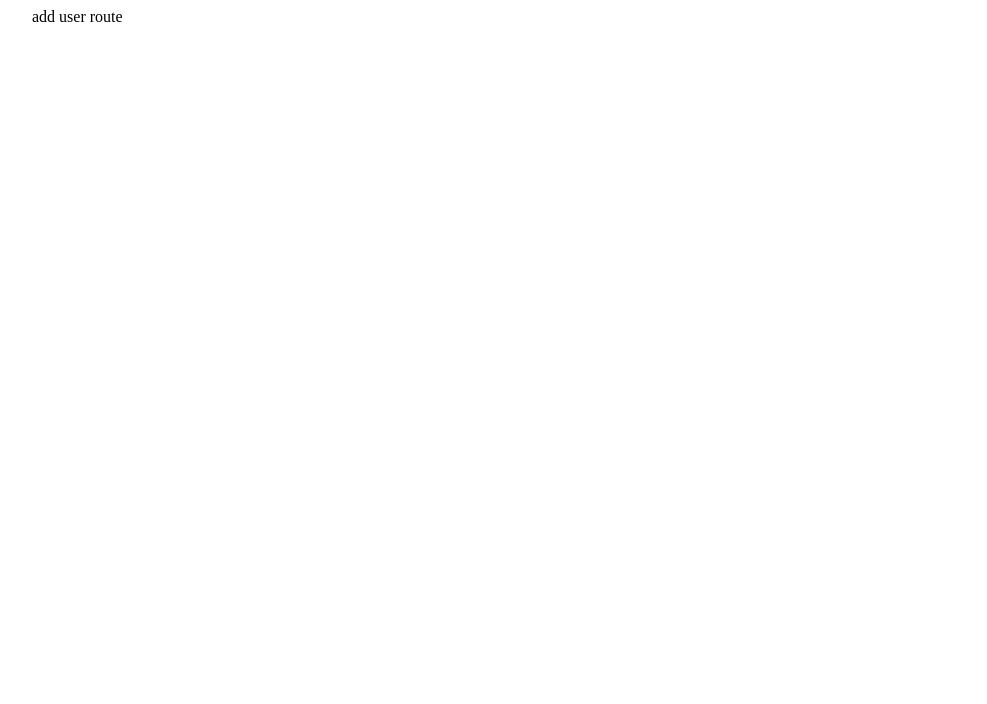
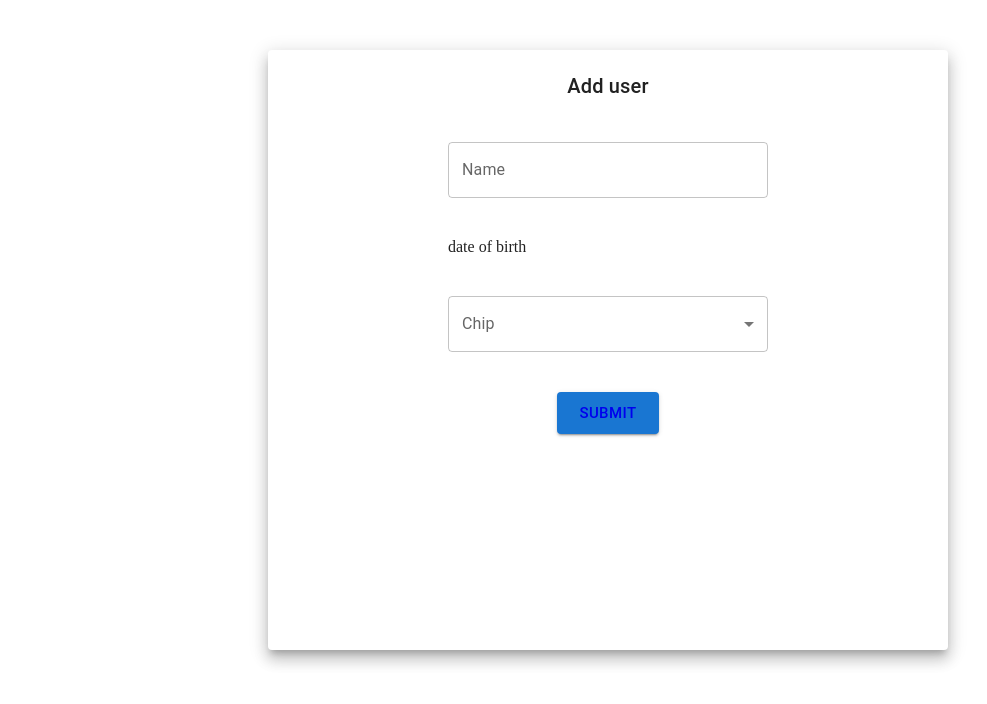
Before and after one commit to hamedmatari/ariana, a React (Create React App) app: page /adduser in a window 1280 px wide. Shown: the top 704 px of the page, without its empty margins (32-1019 px from the left). Built offline with nearby package versions, Linux system fonts and the light colour scheme.

Commit message:
AddUser & SelectSkill components

```diff
--- a/package.json
+++ b/package.json
@@ -3,6 +3,7 @@
   "version": "0.1.0",
   "private": true,
   "dependencies": {
+    "@date-io/dayjs": "^2.13.1",
     "@emotion/react": "^11.8.1",
     "@emotion/styled": "^11.8.1",
     "@mui/icons-material": "^5.4.2",
--- a/src/components/InfoTable.jsx
+++ b/src/components/InfoTable.jsx
@@ -7,6 +7,8 @@ import TableContainer from "@mui/material/TableContainer";
 import TableHead from "@mui/material/TableHead";
 import TableRow from "@mui/material/TableRow";
 import Paper from "@mui/material/Paper";
+import { useSelector } from "react-redux";
+import { Typography } from "@mui/material";
 
 const StyledTableCell = styled(TableCell)(({ theme }) => ({
   [`&.${tableCellClasses.head}`]: {
@@ -40,29 +42,35 @@ const rows = [
   createData("Gingerbread", 356, 16.0),
 ];
 
-export default function CustomizedTables() {
+export default function InfoTable() {
+  const users = useSelector((state) => state.users.users);
+
+  if (users.length >= 1) {
     return (
       <TableContainer component={Paper}>
         <Table sx={{ minWidth: 700 }} aria-label="customized table">
           <TableHead>
             <TableRow>
-            <StyledTableCell>Dessert (100g serving)</StyledTableCell>
-            <StyledTableCell align="right">Calories</StyledTableCell>
-            <StyledTableCell align="right">Fat&nbsp;(g)</StyledTableCell>
+              <StyledTableCell>Name</StyledTableCell>
+              <StyledTableCell align="right">Skills</StyledTableCell>
+              <StyledTableCell align="right">Date of birth</StyledTableCell>
             </TableRow>
           </TableHead>
           <TableBody>
-          {rows.map((row) => (
-            <StyledTableRow key={row.name}>
+            {users.map((user) => (
+              <StyledTableRow key={user.name}>
                 <StyledTableCell component="th" scope="row">
-                {row.name}
+                  {user.name}
                 </StyledTableCell>
-              <StyledTableCell align="right">{row.calories}</StyledTableCell>
-              <StyledTableCell align="right">{row.fat}</StyledTableCell>
+                <StyledTableCell align="right">{user.skills}</StyledTableCell>
+                <StyledTableCell align="right">{user.date}</StyledTableCell>
               </StyledTableRow>
             ))}
           </TableBody>
         </Table>
       </TableContainer>
     );
+  } else {
+    return <Typography variant="h6">There is not any user</Typography>;
   }
+}
--- /dev/null
+++ b/src/components/SelectSkills.jsx
@@ -0,0 +1,191 @@
+import * as React from "react";
+import { useTheme } from "@mui/material/styles";
+import Box from "@mui/material/Box";
+import OutlinedInput from "@mui/material/OutlinedInput";
+import InputLabel from "@mui/material/InputLabel";
+import MenuItem from "@mui/material/MenuItem";
+import FormControl from "@mui/material/FormControl";
+import Select from "@mui/material/Select";
+import Chip from "@mui/material/Chip";
+import { useState } from "react";
+
+const ITEM_HEIGHT = 48;
+const ITEM_PADDING_TOP = 8;
+const MenuProps = {
+  PaperProps: {
+    style: {
+      maxHeight: ITEM_HEIGHT * 4.5 + ITEM_PADDING_TOP,
+      width: 250,
+    },
+  },
+};
+
+const skills = ["React", "Vue", "Redux", "Nestjs", "Material UI", "HTML"];
+
+function getStyles(name, personName, theme) {
+  return {
+    fontWeight:
+      personName.indexOf(name) === -1
+        ? theme.typography.fontWeightRegular
+        : theme.typography.fontWeightMedium,
+  };
+}
+
+export default function SelectSkills({ setSkills }) {
+  const theme = useTheme();
+  const [personName, setPersonName] = useState([]);
+
+  const handleChange = (event) => {
+    const {
+      target: { value },
+    } = event;
+    setPersonName(
+      // On autofill we get a stringified value.
+      typeof value === "string" ? value.split(",") : value
+    );
+    setSkills(typeof value === "string" ? value.split(",") : value);
+  };
+
+  return (
+    <div>
+      <FormControl sx={{ width: "100%" }}>
+        <InputLabel id="demo-multiple-chip-label">Chip</InputLabel>
+        <Select
+          labelId="demo-multiple-chip-label"
+          id="demo-multiple-chip"
+          multiple
+          value={personName}
+          onChange={handleChange}
+          input={<OutlinedInput id="select-multiple-chip" label="Chip" />}
+          renderValue={(selected) => (
+            <Box sx={{ display: "flex", flexWrap: "wrap", gap: 0.5 }}>
+              {selected.map((value) => (
+                <Chip key={value} label={value} />
+              ))}
+            </Box>
+          )}
+          MenuProps={MenuProps}
+        >
+          {skills.map((name) => (
+            <MenuItem
+              key={name}
+              value={name}
+              style={getStyles(name, personName, theme)}
+            >
+              {name}
+            </MenuItem>
+          ))}
+        </Select>
+      </FormControl>
+    </div>
+  );
+}
+// import React from "react";
+// import Box from "@mui/material/Box";
+// import TextField from "@mui/material/TextField";
+// import { Menu, Switch, FormControlLabel, Button } from "@mui/material";
+// import MenuItem from "@mui/material/MenuItem";
+// import { useState } from "react";
+
+// const skills = ["React", "Vue", "Redux", "Nestjs", "Material UI", "HTML"];
+// let inputValue = [];
+
+// export default function SelectSkills() {
+//   const [input, setInput] = useState([
+//     {
+//       name: "react",
+//       checked: false,
+//     },
+//     {
+//       name: "vue",
+//       checked: true,
+//     },
+//     {
+//       name: "html",
+//       checked: false,
+//     },
+//     {
+//       name: "css",
+//       checked: false,
+//     },
+//     {
+//       name: "materialUI",
+//       checked: false,
+//     },
+//   ]);
+//   const [anchorEl, setAnchorEl] = useState(null);
+//   const open = Boolean(anchorEl);
+
+//   const handleClick = (event) => {
+//     setAnchorEl(event.currentTarget);
+//   };
+
+//   const handleClose = () => {
+//     setAnchorEl(null);
+//   };
+//   const submit = () => {
+//     setAnchorEl(null);
+//     input.forEach((item) => {
+//       if (item.checked) {
+//         inputValue.push(item.name);
+//       } else {
+//         inputValue = inputValue.filter((item) => item !== item.name);
+//       }
+//     });
+//     console.log();
+//   };
+
+//   const handleSwitch = (e) => {
+//     setInput((prvState) =>
+//       prvState.map((item) =>
+//         item.name === e.target.name
+//           ? { name: item.name, checked: !item.checked }
+//           : item
+//       )
+//     );
+//   };
+//   return (
+//     <Box>
+//       <TextField
+//         fullWidth
+//         aria-controls={open ? "basic-menu" : undefined}
+//         aria-haspopup="true"
+//         aria-expanded={open ? "true" : undefined}
+//         onClick={handleClick}
+//         id="outlined-read-only-input"
+//         label="User skills"
+//         value={inputValue}
+//         InputProps={{
+//           readOnly: true,
+//         }}
+//       />
+//       <Menu
+//         id="basic-menu"
+//         anchorEl={anchorEl}
+//         open={open}
+//         onClose={handleClose}
+//         MenuListProps={{
+//           "aria-labelledby": "basic-button",
+//         }}
+//       >
+//         {input.map((item) => (
+//           <MenuItem key={item.name}>
+//             <FormControlLabel
+//               control={
+//                 <Switch
+//                   checked={item.checked}
+//                   onChange={handleSwitch}
+//                   name={item.name}
+//                 />
+//               }
+//               label={item.name}
+//             />
+//           </MenuItem>
+//         ))}
+//         <Button onClick={submit} sx={{ ml: 7 }}>
+//           add
+//         </Button>
+//       </Menu>
+//     </Box>
+//   );
+// }
--- a/src/redux/ducks/users.js
+++ b/src/redux/ducks/users.js
@@ -6,13 +6,7 @@ export const addUser = (user) => ({
 });
 
 const initialState = {
-  users: [
-    {
-      name: "jjjjj",
-      skills: ["aaa", "bbb"],
-      bithDate: "dddd",
-    },
-  ],
+  users: [],
 };
 
 export default (state = initialState, action) => {
--- a/src/routes/AddUser.jsx
+++ b/src/routes/AddUser.jsx
@@ -1,5 +1,73 @@
-import { Container, Paper } from "@mui/material";
+import { Grid, Paper, Button, Typography } from "@mui/material";
+import TextField from "@mui/material/TextField";
+import { useState } from "react";
+import { useDispatch } from "react-redux";
+import SelectSkills from "../components/SelectSkills";
+import { addUser } from "../redux/ducks/users";
+import { useSelector } from "react-redux";
+import { Link } from "react-router-dom";
+
+const paperStyle = {
+  padding: 20,
+  height: "70vh",
+  width: "50vw",
+  margin: "50px auto",
+};
 
 export default function AddUser() {
-  return <Container>add user route</Container>;
+  const dispatch = useDispatch();
+  const [name, setName] = useState("");
+  const [date, setDate] = useState("");
+  const [skills, setSkills] = useState();
+
+  const handleClick = () => {
+    dispatch(
+      addUser({
+        name,
+        date,
+        skills,
+      })
+    );
+  };
+
+  const users = useSelector((state) => state.users.users);
+  const handleClick2 = () => {
+    console.log(users);
+  };
+
+  return (
+    <Paper elevation={10} style={paperStyle}>
+      <Grid container direction="column" alignItems="center" justify="center">
+        <Typography variant="h6">Add user</Typography>
+        <Grid sx={{ mt: 5, width: "50%" }} item>
+          <TextField
+            variant="outlined"
+            label="Name"
+            value={name}
+            fullWidth
+            onChange={(e) => {
+              setName(e.target.value);
+            }}
+          />
+        </Grid>
+        <Grid sx={{ mt: 5, width: "50%" }} item>
+          date of birth
+          {/* <Date /> */}
+        </Grid>
+        <Grid sx={{ my: 5, width: "50%" }} item>
+          <SelectSkills setSkills={setSkills} />
+        </Grid>
+        <Button
+          onClick={handleClick}
+          size="large"
+          color="primary"
+          variant="contained"
+        >
+          <Link style={{ textDecoration: "none" }} to="/">
+            Submit
+          </Link>
+        </Button>
+      </Grid>
+    </Paper>
+  );
 }
```
Also changed, not shown: 1 other file (tests, documents, lock files or other folders). Lines whose indentation alone changed are shown as unchanged.
